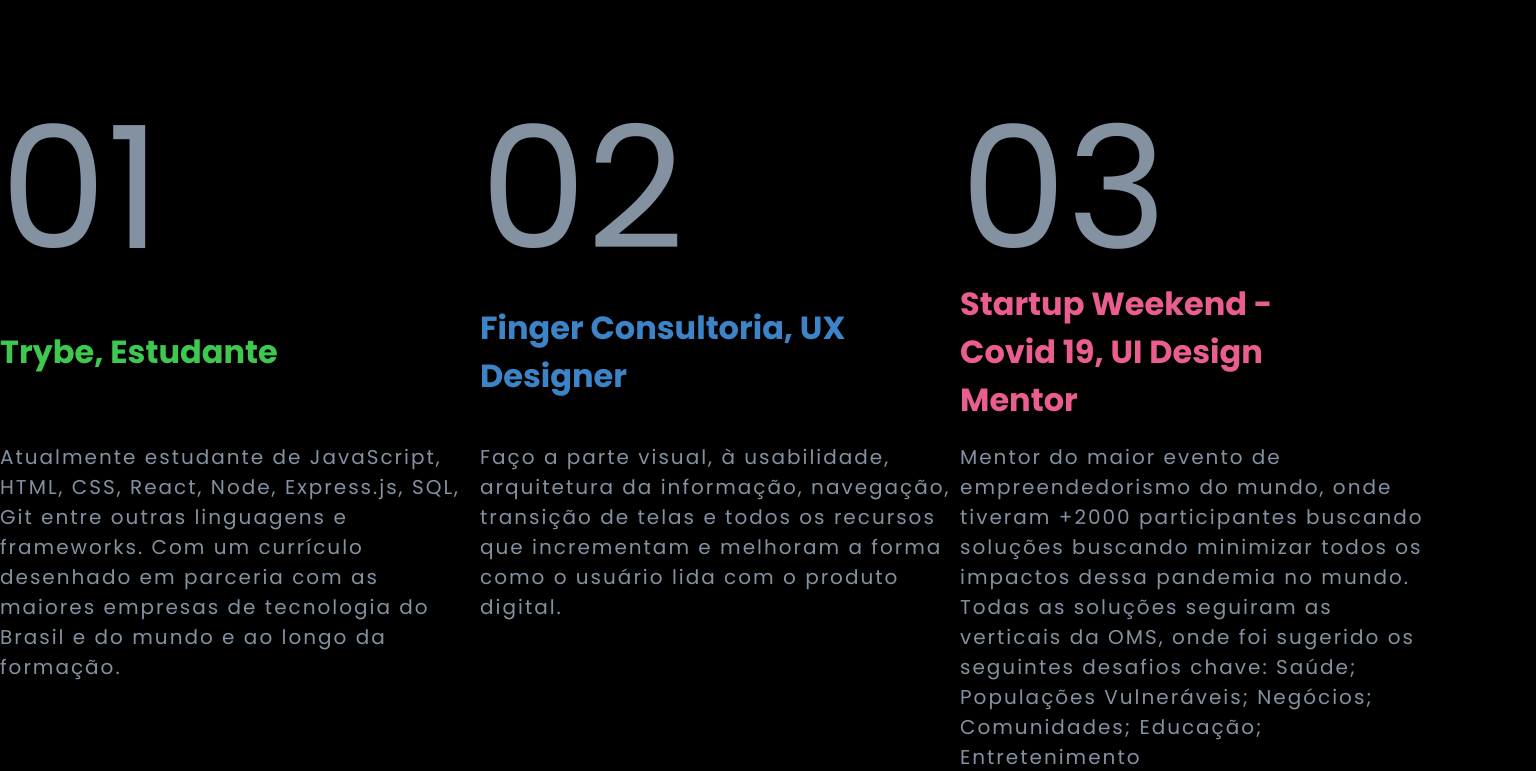
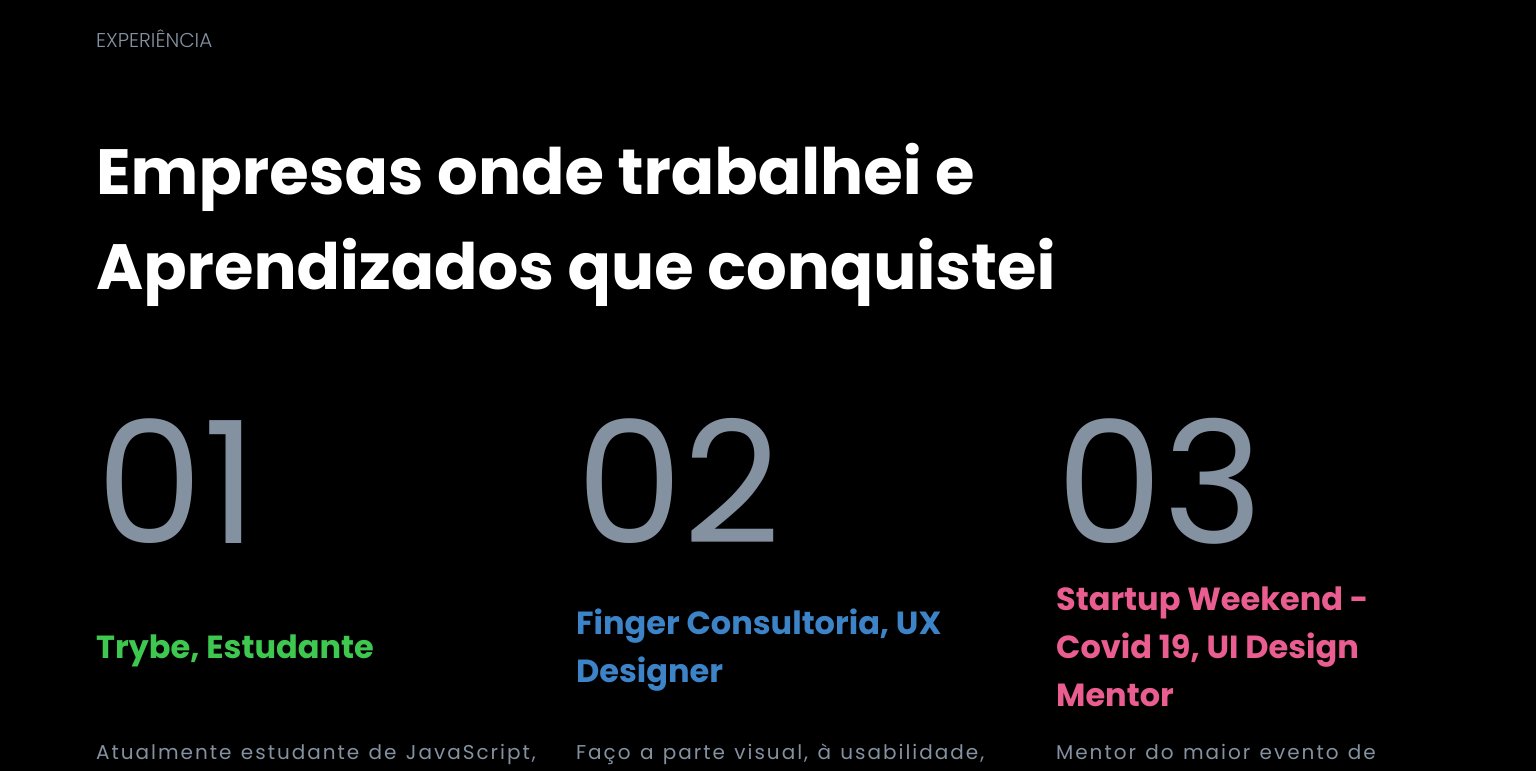
Before and after one commit to Scriblet/Portfolio, a React (Create React App) app: page / in a window 1280 px wide. Shown: the part 960-1731 px from the top of the page, 1536 px wide, since content can reach past the window. Built offline with nearby package versions, Linux system fonts and the light colour scheme.

Commit message:
finalização experience]

```diff
--- a/src/App.css
+++ b/src/App.css
@@ -30,7 +30,7 @@
 
 .contact-menu {
   margin: 0;
-  background-color: blue;
+  background-color: purple;
   padding: 36px;
   font-weight: 600;
 }
@@ -75,16 +75,32 @@
 
 /* Experience */
 
+.experience-container {
+  display: flex;
+  flex-direction: column;
+  margin: 32px 96px 64px 96px;
+}
+
+.experience-tag {
+  color: #8491a0;
+  font-weight: 300;
+  text-transform: uppercase;
+}
+
+.experience-briefing {
+  font-size: 64px;
+  max-width: 1200px;
+}
+
 .experience-list {
   align-items: flex-start;
   display: flex;
-  justify-content: space-around;
+  justify-content: space-between;
 }
 
 .experience-info {
   display: flex;
   flex-direction: column;
-  margin-bottom: 64px ;
 }
 
 .experience-info-id {
@@ -92,7 +108,7 @@
   font-size: 170px;
   font-weight: 400;
   height: 200px;
-  margin: 96px 0 0 0;
+  margin: 0;
 }
 
 .experience-info-title {
--- a/src/components/ExperienceList.jsx
+++ b/src/components/ExperienceList.jsx
@@ -7,10 +7,16 @@
   render() {
     const { experienceData } = this.props;
     return (
-      <div className="experience-list">
-        {experienceData.map((experience, index) => (
-          <Experience index={index} experienceData={experience} key={experienceData.experience} />
-        ))}
+      <div className="experience-container">
+        <h4 className="experience-tag">Experiência</h4>
+        <h1 className="experience-briefing">
+          Empresas onde trabalhei e Aprendizados que conquistei
+        </h1>
+        <div className="experience-list">
+          {experienceData.map((experience, index) => (
+            <Experience index={index} experienceData={experience} key={experienceData.experience} />
+          ))}
+        </div>
       </div>
     );
   }
```
Also changed, not shown: 1 other file (tests, documents, lock files or other folders).
